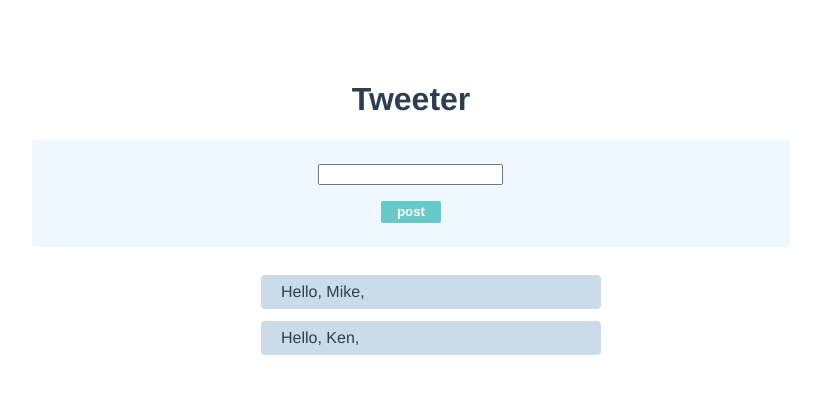
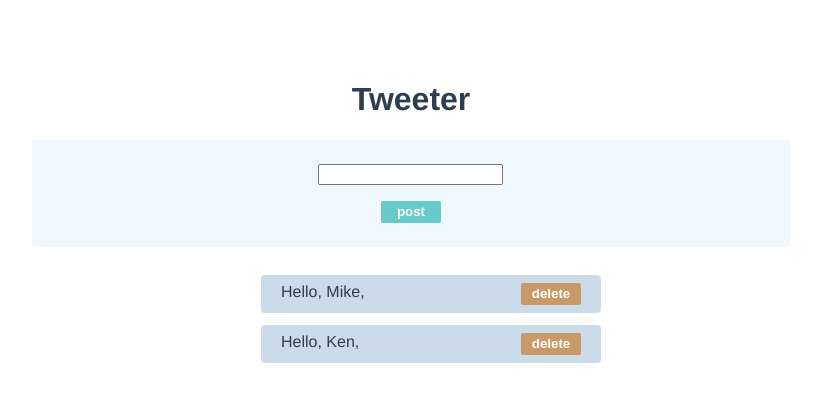
Before and after one commit to worldwideweb13/typeScript, a Vue app in the folder ts-vue-grammer/vue-sample/: page / in a window 1280 px wide. Shown: the top 402 px of the page, without its empty margins (229-1050 px from the left). Built offline with nearby package versions, Linux system fonts and the light colour scheme.

Commit message:
動的なリスト削除

```diff
--- a/ts-vue-grammer/vue-sample/src/components/Tweet.vue
+++ b/ts-vue-grammer/vue-sample/src/components/Tweet.vue
@@ -17,6 +17,10 @@ const postTweet = () => {
   tweets.value.push(tweet);
   inputtingDescription.value = "";
 };
+
+const deleteTweet = (id: number) => {
+  tweets.value = tweets.value.filter((t) => t.id !== id);
+};
 </script>
 
 <template>
@@ -30,6 +34,9 @@ const postTweet = () => {
       <ul>
         <li v-for="tweet in tweets" :key="tweet.id" class="tweet-list">
           <span>{{ tweet.description }}</span>
+          <button class="delete-button" @click="deleteTweet(tweet.id)">
+            delete
+          </button>
         </li>
       </ul>
     </div>
@@ -52,6 +59,19 @@ const postTweet = () => {
   width: 60px;
   height: 22px;
 }
+.delete-button {
+  color: #fff;
+  font-weight: bold;
+  background-color: #d9ba3d;
+  border-radius: 2px;
+  border: none;
+  width: 60px;
+  height: 22px;
+}
+
+.delete-button:hover {
+  background-color: #7f6a13;
+}
 
 .save-button:hover {
   background-color: #1baaaa;
@@ -61,7 +81,7 @@ const postTweet = () => {
   margin-bottom: 12px;
   border-radius: 4px;
   display: flex;
-  justify-self: space-between;
+  justify-content: space-between;
   background-color: rgb(204, 219, 233);
   padding: 8px 20px;
   width: 300px;
```
